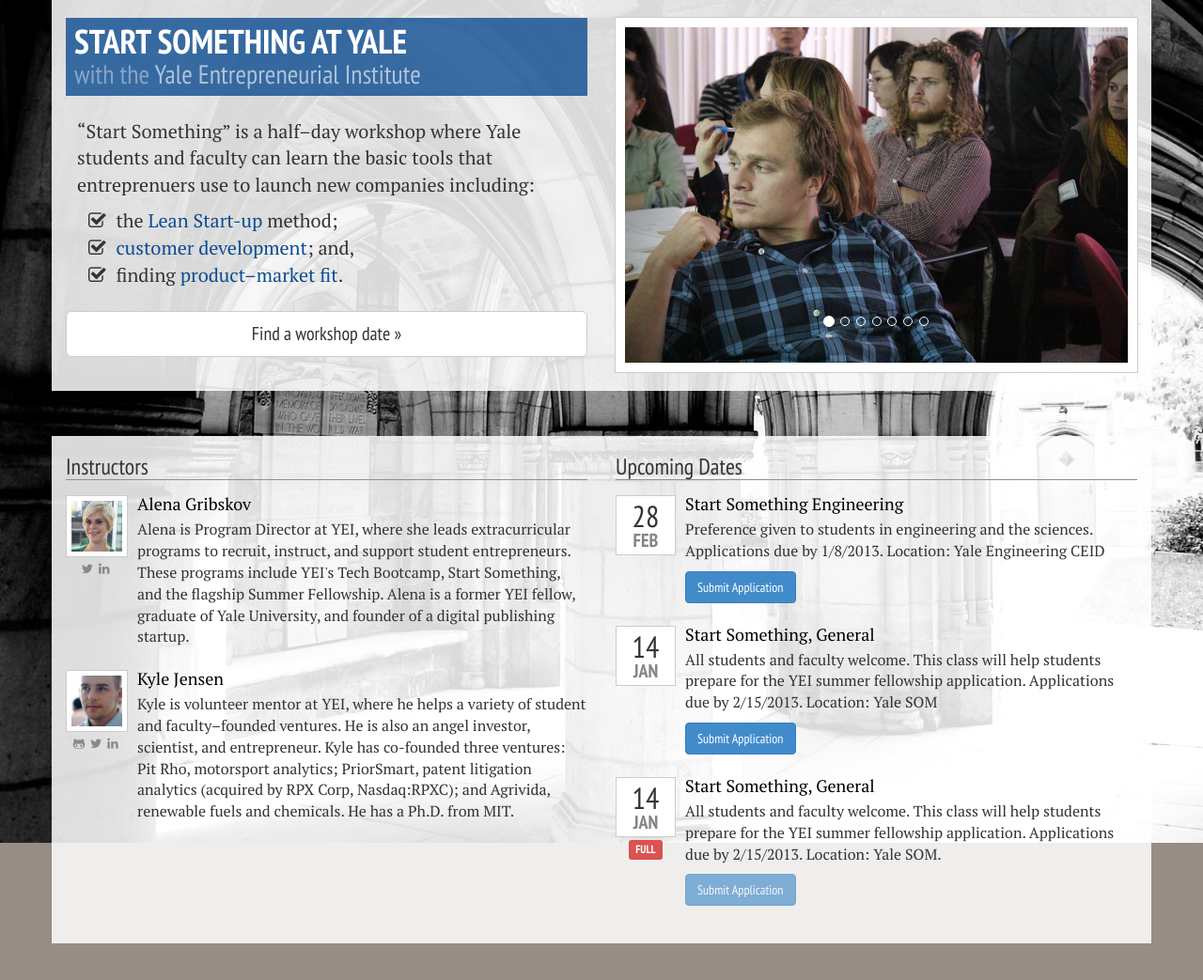
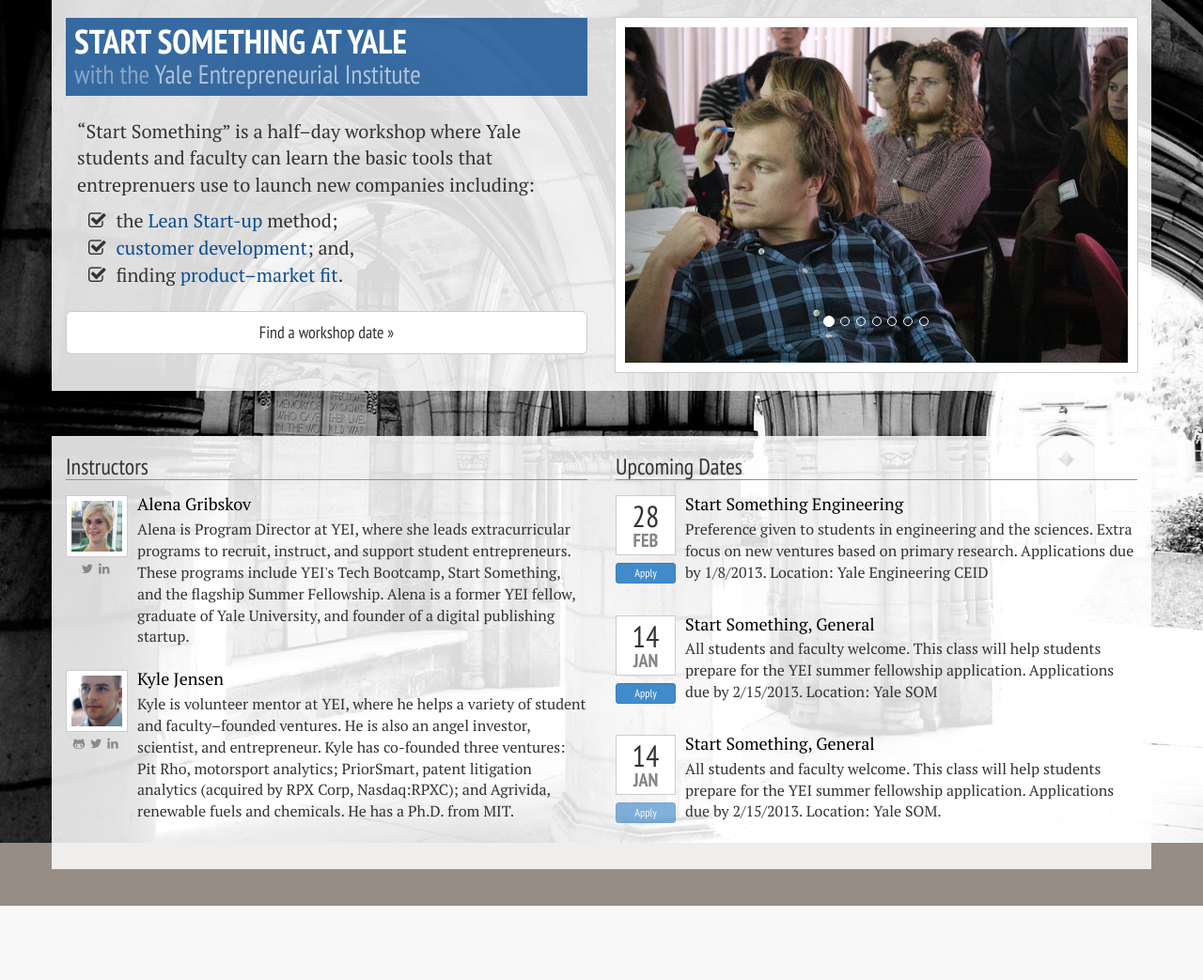
Before and after one commit to kljensen/start-something-website, a Flask app: page / in a window 1280 px wide. Shown: the part 49-1092 px from the top of the page at 94% size. After the commit the page ends 1013 px from the top, so only its background shows below. Run offline with Flask 2, Linux system fonts and the light colour scheme; some libraries are stand-ins or nearby versions.

Commit message:
Pretty-up dates and "apply" button

```diff
--- a/static/css/main.css
+++ b/static/css/main.css
@@ -44,7 +44,7 @@ a{
 	margin:1.2em 0;
 }
 
-h1, h2, h3, button{
+h1, h2, h3, .btn{
 	font-family: 'PT Sans Narrow', sans-serif;
 }
 
@@ -78,6 +78,11 @@ h3{
 	border-bottom: 1px solid rgba(151, 141, 133, 100);
 	margin-bottom: 16px;
 }
+h3 a, h3 a:hover{
+	color: rgb(51, 51, 51);
+	text-decoration: none;
+}
+
 h4{
 	font-family: 'PT Serif', Georgia, sans-serif;
 	font-size: 20;
@@ -127,6 +132,9 @@ p.instructor-social a{
 li.media{
 	margin-bottom: 24px;
 }
+li.media button{
+	margin-top: 8px;
+}
 /* Class dates */
 .date-container{
 	text-align: center;
--- a/templates/index.html
+++ b/templates/index.html
@@ -40,9 +40,9 @@ Start Something at Yale
         </li>
       </ul>
       <div class="find">
-        <button type="button" class="btn btn-default btn-lg btn-block">
+        <a href="#dates" class="btn btn-default btn-lg btn-block">
           Find a workshop date &raquo;
-        </button>
+        </a>
       </div>
     </div>
     <div class="col-md-6 visible-lg visible-md">
--- a/templates/partials/dates.html
+++ b/templates/partials/dates.html
@@ -1,21 +1,22 @@
-<h3>Upcoming Dates</h3>
+<h3><a name="dates">Upcoming Dates</a></h3>
 <ul class="media-list">
   <li class="media">
     <div class="pull-left date-container">
       <div class="date">
         <p>28<span>Feb</span></p>
       </div>
+      <button type="button" class="btn btn-primary btn-block btn-xs">
+        Apply
+      </button>
     </div>
     <div class="media-body">
       <h4 class="media-heading">Start Something Engineering</h4>
       <p>
         Preference given to students in engineering and the sciences.
+        Extra focus on new ventures based on primary research.
         Applications due by 1/8/2013.
         Location: Yale Engineering CEID
       </p>
-      <button type="button" class="btn btn-primary">
-        Submit Application
-      </button>
     </div>
   </li>
   <li class="media">
@@ -23,6 +24,9 @@
       <div class="date">
         <p>14<span>Jan</span></p>
       </div>
+      <button type="button" class="btn btn-primary btn-block btn-xs">
+        Apply
+      </button>
     </div>
 
     <div class="media-body">
@@ -33,9 +37,6 @@
         Applications due by 2/15/2013.
         Location: Yale SOM
       </p>
-      <button type="button" class="btn btn-primary">
-        Submit Application
-      </button>
     </div>
   </li>
   <li class="media">
@@ -43,7 +44,9 @@
       <div class="date">
         <p>14<span>Jan</span></p>
       </div>
-      <span class="label label-danger">full</span>
+      <button type="button" class="btn btn-primary btn-block btn-xs" disabled>
+        Apply
+      </button>
     </div>
     <div class="media-body">
       <h4 class="media-heading">
@@ -55,9 +58,6 @@
         Applications due by 2/15/2013.
         Location: Yale SOM.
       </p>
-      <button type="button" class="btn btn-primary" disabled>
-        Submit Application
-      </button><br>
     </div>
   </li>
 </ul>
```
